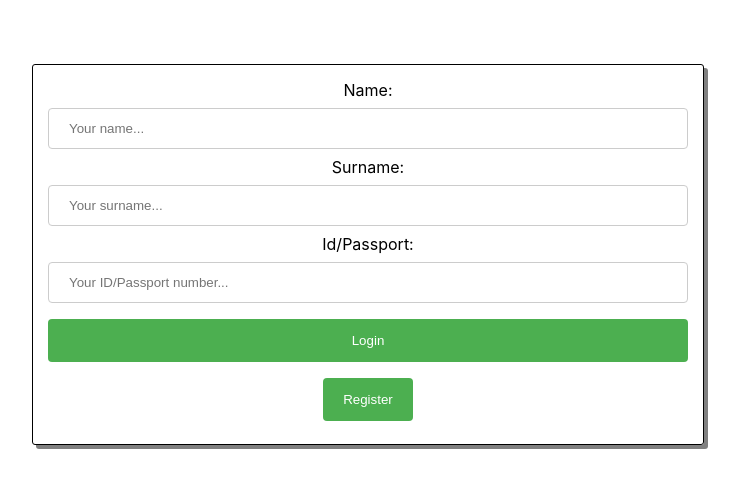
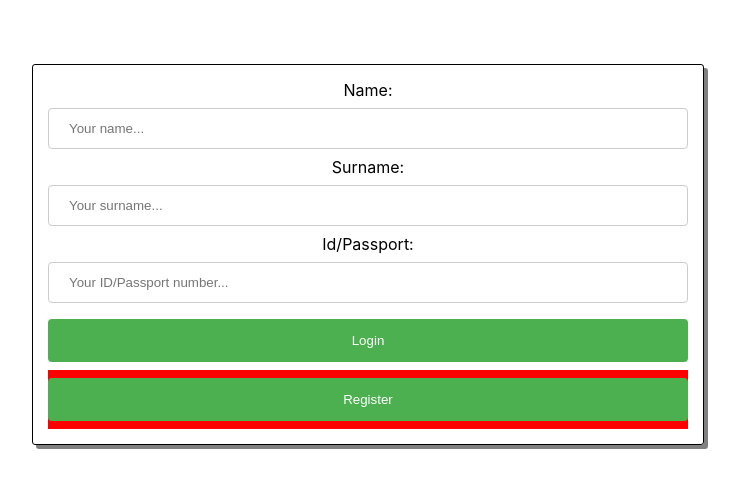
Before and after one commit to Gizmo10/PRJC0001, a React (Create React App) app in the folder client/: page / in a window 1280 px wide. Shown: the top 488 px of the page, without its empty margins (272-1011 px from the left). Built offline with nearby package versions, Linux system fonts and the light colour scheme.

Commit message:
Patient login UI complete

```diff
--- a/client/src/pages/PatientLogin.css
+++ b/client/src/pages/PatientLogin.css
@@ -42,3 +42,8 @@ input[type="submit"] {
 input[type="submit"]:hover {
   background-color: grey;
 }
+
+#register {
+  width: 100%;
+  background-color: red;
+}
--- a/client/src/pages/PatientLogin.js
+++ b/client/src/pages/PatientLogin.js
@@ -60,8 +60,8 @@ const PatientLogin = () => {
         />
 
         <input type="submit" value="Login" />
-       <Link  to="/PatientRegister">
-            <input id ="register" type="submit"  value="Register" />
+       <Link  id ="register"  to="/PatientRegister">
+            <input type="submit"  value="Register" />
        </Link>
 
       </form>
```
